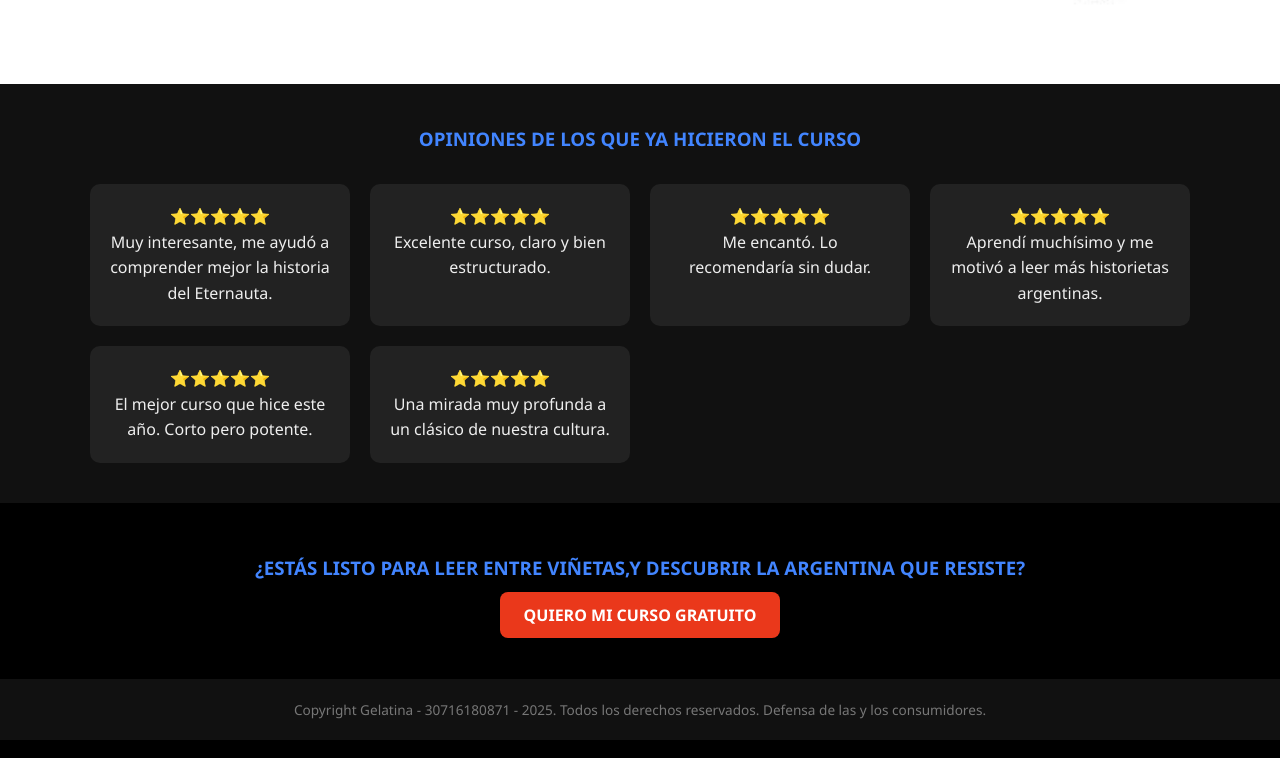
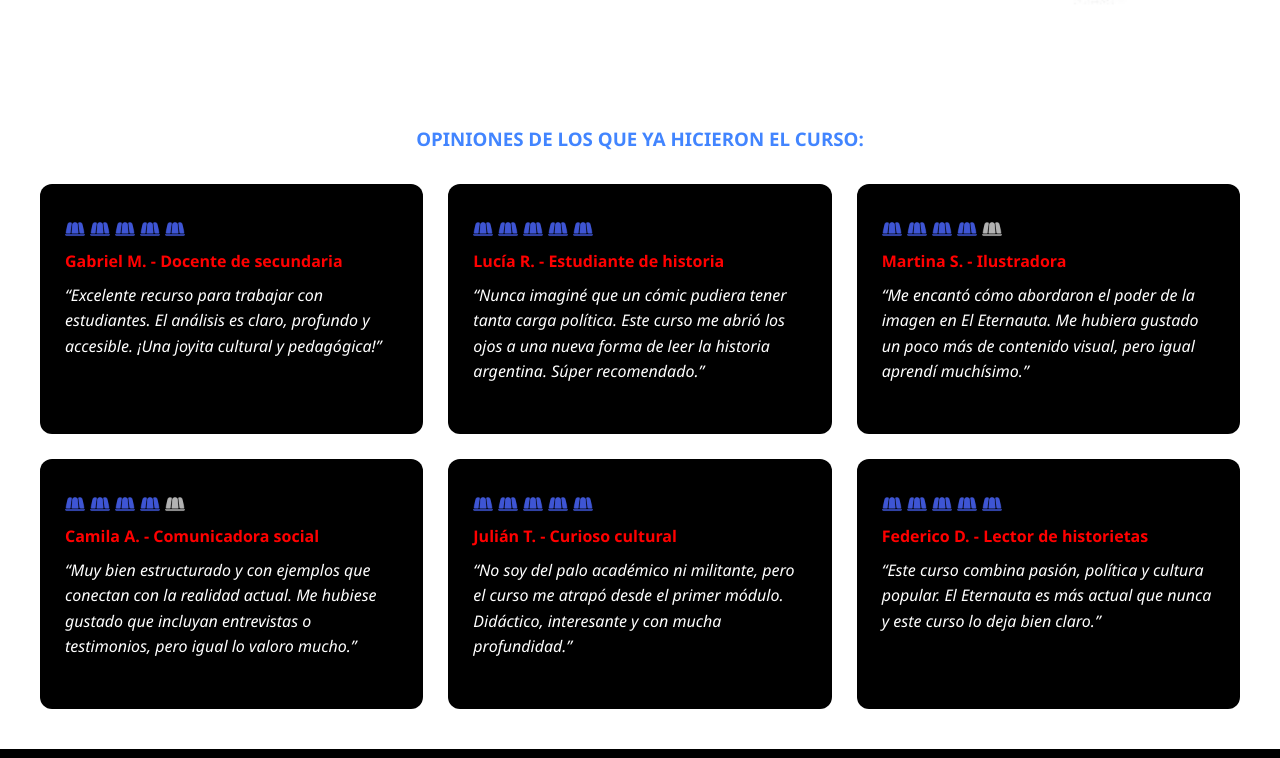
Before and after one commit to VivianaQuinonez/taller2-landing, a plain HTML site: page index.html in a window 1280 px wide. Shown: the part 1722-2480 px from the top of the page. Drawn offline with Linux system fonts and the light colour scheme.

Commit message:
grilla de valoraciones con gelatinas

```diff
--- a/css/estilos.css
+++ b/css/estilos.css
@@ -138,7 +138,7 @@
 
   @media (max-width: 600px) {
     #beneficios .grid {
-      grid-template-columns: repeat(2, 1fr);
+      grid-template-columns: repeat(1, 1fr);
     }
   }
 
@@ -218,29 +218,70 @@
 
   /* TESTIMONIOS */
   #testimonios {
-    background-color: #111;
+    background-color: white;
     padding: 40px 20px;
-    text-align: center;
+    color: white;
+
   }
 
   #testimonios h3 {
+    text-align: center;
     margin-bottom: 30px;
     color: #4285ff;
   }
 
   .testimonios-grid {
     display: grid;
-    grid-template-columns: repeat(auto-fit, minmax(250px, 1fr));
-    gap: 20px;
-    max-width: 1100px;
-    margin: auto;
+    grid-template-columns: repeat(3,1fr);
+    grid-auto-rows: 1fr;
+    gap: 25px;
+    max-width: 1200px;
+    margin: 0 auto;
+
   }
 
   .testimonio {
-    background-color: #222;
-    padding: 20px;
-    border-radius: 10px;
-    color: #eee;
+    background-color: #000;
+    padding: 25px;
+    border-radius: 12px;
+    display: flex;
+    flex-direction: column;
+    min-height: 250px;
+
+  }
+
+  .valoracion {
+    display: flex;
+    gap: 5px;
+    margin: 10px 0;
+  }
+
+  .valoracion img {
+    width: 20px; /* Ajusta según tu imagen */
+    height: 20px;
+    object-fit: contain;
+  }
+
+  /* Opcional: Efecto hover para valoraciones interactivas */
+  .valoracion img:hover {
+    transform: scale(1.2);
+    transition: transform 0.2s;
+  }
+
+  .autor {
+    color: red;
+    font-weight: bold;
+    margin-bottom: 8px;
+  }
+
+  .estrellas {
+    margin: 0 0 10px;
+  }
+
+  .comentario {
+font-style: italic;
+color: white;
+margin: 0;
   }
 
   /* CTA FINAL */
--- a/index.html
+++ b/index.html
@@ -105,32 +105,83 @@
 
   <!-- Testimonios -->
   <section id="testimonios">
-    <h3>OPINIONES DE LOS QUE YA HICIERON EL CURSO</h3>
+    <h3>OPINIONES DE LOS QUE YA HICIERON EL CURSO:</h3>
     <div class="testimonios-grid">
+
       <div class="testimonio">
-        <p>⭐⭐⭐⭐⭐</p>
-        <p>Muy interesante, me ayudó a comprender mejor la historia del Eternauta.</p>
+        <div class="valoracion">
+          <img src="img/valoracion-testimonios.png" alt="Estrella llena" class="estrella">
+          <img src="img/valoracion-testimonios.png" alt="Estrella llena">
+          <img src="img/valoracion-testimonios.png" alt="Estrella llena">
+          <img src="img/valoracion-testimonios.png" alt="Estrella llena">
+          <img src="img/valoracion-testimonios.png" alt="Estrella llena">
+        </div>
+
+        <p class="autor">Gabriel M. - Docente de secundaria</p>
+        <p class="comentario">“Excelente recurso para trabajar con estudiantes. El análisis es claro, profundo y accesible. ¡Una joyita cultural y pedagógica!”</p>
       </div>
+
       <div class="testimonio">
-        <p>⭐⭐⭐⭐⭐</p>
-        <p>Excelente curso, claro y bien estructurado.</p>
+        <div class="valoracion">
+          <img src="img/valoracion-testimonios.png" alt="Estrella llena" class="estrella">
+          <img src="img/valoracion-testimonios.png" alt="Estrella llena">
+          <img src="img/valoracion-testimonios.png" alt="Estrella llena">
+          <img src="img/valoracion-testimonios.png" alt="Estrella llena">
+          <img src="img/valoracion-testimonios.png" alt="Estrella llena">
+        </div>
+        <p class="autor">Lucía R. - Estudiante de historia</p>
+        <p class="comentario">“Nunca imaginé que un cómic pudiera tener tanta carga política. Este curso me abrió los ojos a una nueva forma de leer la historia argentina. Súper recomendado.”</p>
       </div>
+
       <div class="testimonio">
-        <p>⭐⭐⭐⭐⭐</p>
-        <p>Me encantó. Lo recomendaría sin dudar.</p>
+        <div class="valoracion">
+          <img src="img/valoracion-testimonios.png" alt="Estrella llena" class="estrella">
+          <img src="img/valoracion-testimonios.png" alt="Estrella llena">
+          <img src="img/valoracion-testimonios.png" alt="Estrella llena">
+          <img src="img/valoracion-testimonios.png" alt="Estrella llena">
+          <img src="img/valoracion-testimonios-vacio.png" alt="Estrella vacia">
+        </div>
+        <p class="autor">Martina S. - Ilustradora</p>
+        <p class="comentario">“Me encantó cómo abordaron el poder de la imagen en El Eternauta. Me hubiera gustado un poco más de contenido visual, pero igual aprendí muchísimo.”</p>
       </div>
+
       <div class="testimonio">
-        <p>⭐⭐⭐⭐⭐</p>
-        <p>Aprendí muchísimo y me motivó a leer más historietas argentinas.</p>
+        <div class="valoracion">
+          <img src="img/valoracion-testimonios.png" alt="Estrella llena" class="estrella">
+          <img src="img/valoracion-testimonios.png" alt="Estrella llena">
+          <img src="img/valoracion-testimonios.png" alt="Estrella llena">
+          <img src="img/valoracion-testimonios.png" alt="Estrella llena">
+          <img src="img/valoracion-testimonios-vacio.png" alt="Estrella vacia">
+        </div>
+        <p class="autor">Camila A. - Comunicadora social</p>
+        <p class="comentario">“Muy bien estructurado y con ejemplos que conectan con la realidad actual. Me hubiese gustado que incluyan entrevistas o testimonios, pero igual lo valoro mucho.”</p>
       </div>
+
       <div class="testimonio">
-        <p>⭐⭐⭐⭐⭐</p>
-        <p>El mejor curso que hice este año. Corto pero potente.</p>
+        <div class="valoracion">
+          <img src="img/valoracion-testimonios.png" alt="Estrella llena" class="estrella">
+          <img src="img/valoracion-testimonios.png" alt="Estrella llena">
+          <img src="img/valoracion-testimonios.png" alt="Estrella llena">
+          <img src="img/valoracion-testimonios.png" alt="Estrella llena">
+          <img src="img/valoracion-testimonios.png" alt="Estrella llena">
+        </div>
+        <p class="autor">Julián T. - Curioso cultural</p>
+        <p class="comentario">“No soy del palo académico ni militante, pero el curso me atrapó desde el primer módulo. Didáctico, interesante y con mucha profundidad.”</p>
       </div>
+
       <div class="testimonio">
-        <p>⭐⭐⭐⭐⭐</p>
-        <p>Una mirada muy profunda a un clásico de nuestra cultura.</p>
+        <div class="valoracion">
+          <img src="img/valoracion-testimonios.png" alt="Estrella llena" class="estrella">
+          <img src="img/valoracion-testimonios.png" alt="Estrella llena">
+          <img src="img/valoracion-testimonios.png" alt="Estrella llena">
+          <img src="img/valoracion-testimonios.png" alt="Estrella llena">
+          <img src="img/valoracion-testimonios.png" alt="Estrella llena">
+        </div>
+        <p class="autor">Federico D. - Lector de historietas</p>
+        <p class="comentario">“Este curso combina pasión, política y cultura popular. El Eternauta es más actual que nunca y este curso lo deja bien claro.”</p>
       </div>
+
+
     </div>
   </section>
   <!-- CTA final -->
```
Also changed, not shown: img/valoracion-testimonios-vacio.png (added), img/valoracion-testimonios.png (added).
